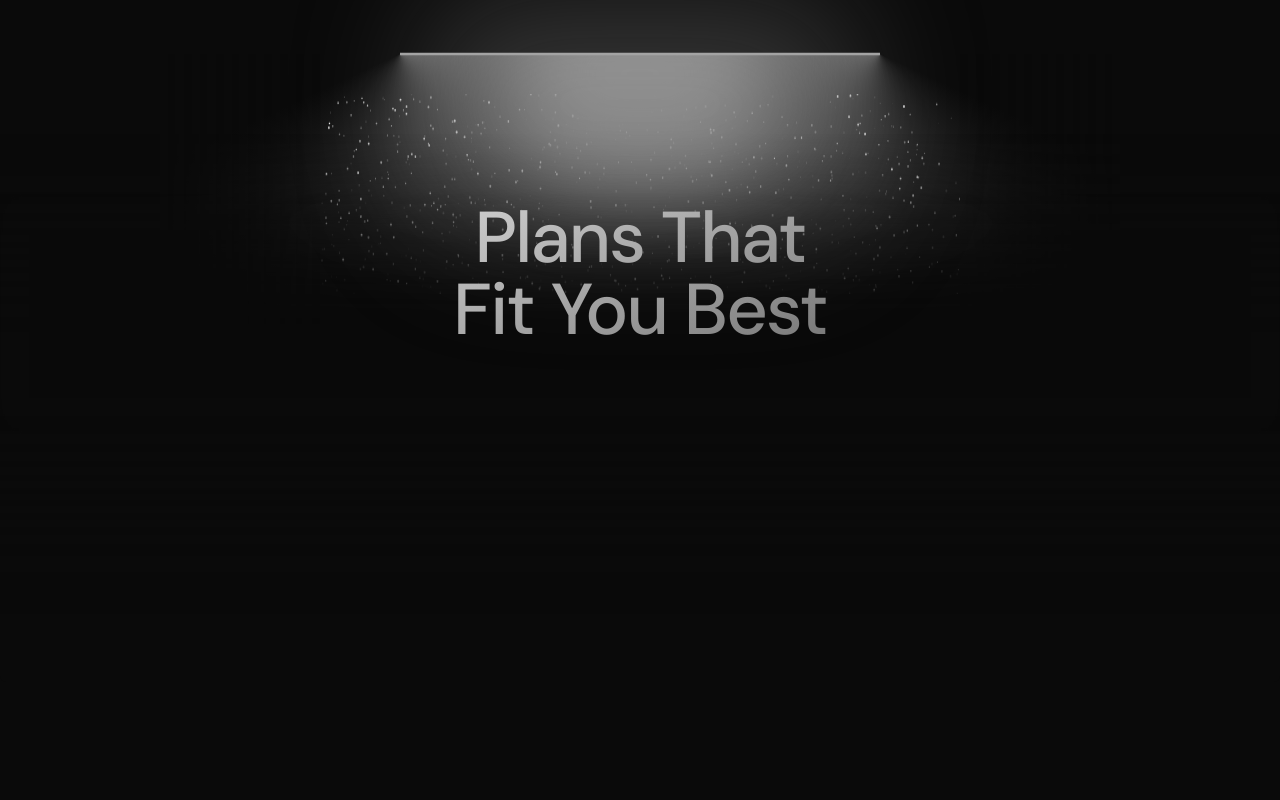
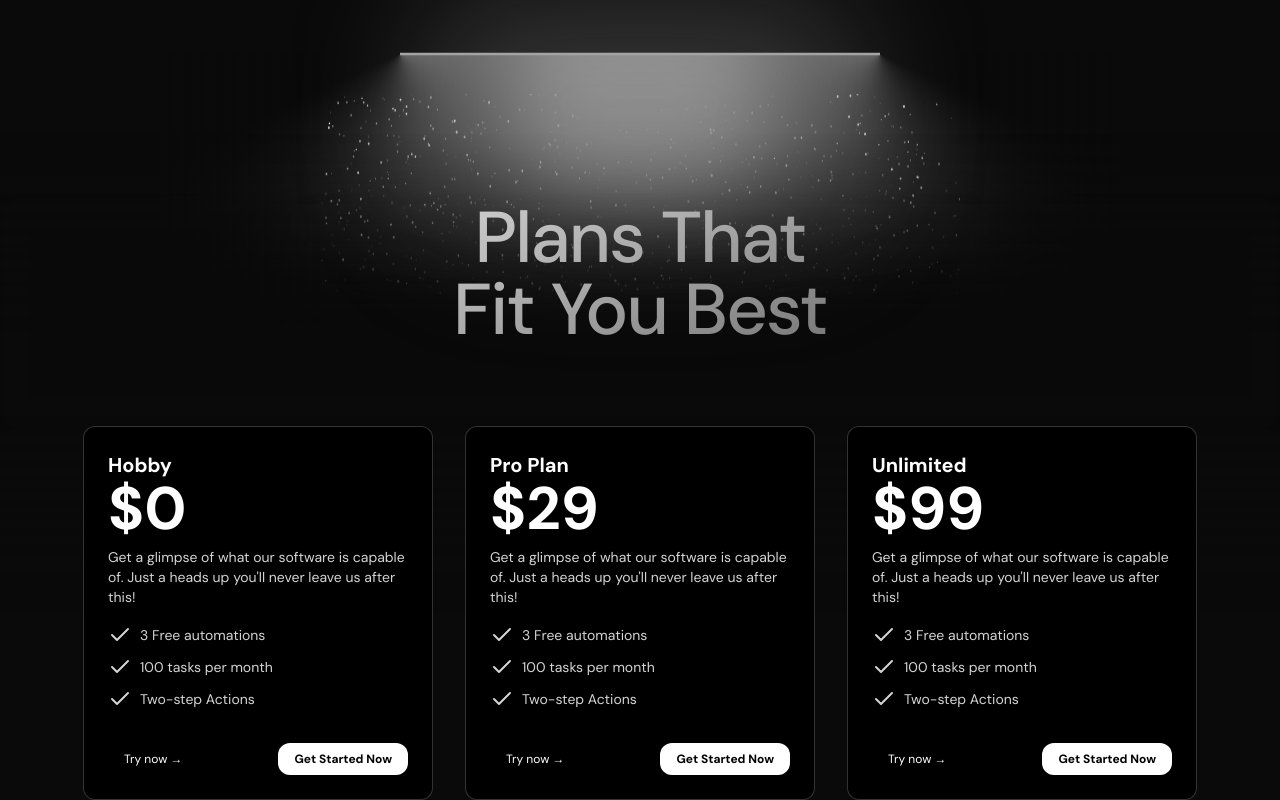
Before and after one commit to Lagnajit09/auto-weave, a Next.js app: page / in a window 1280 px wide. Shown: the part 1384-2184 px from the top of the page. Before the commit the page ends 2066 px from the top, so only its background shows below. Built offline with nearby package versions, Linux system fonts and the light colour scheme.

Commit message:
add: plans

```diff
--- a/src/app/page.tsx
+++ b/src/app/page.tsx
@@ -1,10 +1,10 @@
-import { HeroParallax } from "@/components/global/connect-parallax";
+import Plans from "@/components/custom/plans";
 import { ContainerScroll } from "@/components/global/Container-scroll-animation";
 import { InfiniteMovingCards } from "@/components/global/infinite-moving-cards";
 import { LampComponent } from "@/components/global/lamp";
 import Navbar from "@/components/global/Navbar";
 import { Button } from "@/components/ui/button";
-import { clients, products } from "@/lib/constants";
+import { clients } from "@/lib/constants";
 import React from "react";
 
 const Home = () => {
@@ -42,8 +42,13 @@ const Home = () => {
       {/* <section className="max-w-[100vw] overflow-x-hidden">
         <HeroParallax products={products}></HeroParallax>
       </section> */}
-      <section className="w-full mt-[-100px]">
+      <section className="w-full md:mt-[-100px] mt-[160px]">
         <LampComponent />
+        <div className="flex flex-wrap items-center justify-center flex-col md:flex-row gap-8 -mt-64">
+          <Plans title="Hobby" price="0" />
+          <Plans title="Pro Plan" price="29" />
+          <Plans title="Unlimited" price="99" />
+        </div>
       </section>
     </main>
   );
--- /dev/null
+++ b/src/components/custom/plans.tsx
@@ -0,0 +1,62 @@
+import React from "react";
+import { CardBody, CardContainer, CardItem } from "../global/3d-card";
+import { CheckIcon } from "lucide-react";
+
+interface PlansProps {
+  title: string;
+  price: string;
+}
+
+const Plans = ({ title, price }: PlansProps) => {
+  return (
+    <CardContainer className="inter-var ">
+      <CardBody className="bg-gray-50 relative group/card  dark:hover:shadow-2xl dark:hover:shadow-neutral-500/[0.1] dark:bg-black dark:border-white/[0.2] border-black/[0.1] w-full md:!w-[350px] h-auto rounded-xl p-6 border">
+        <CardItem
+          translateZ="50"
+          className="text-xl font-bold text-neutral-600 dark:text-white "
+        >
+          {title}
+          <h2 className="text-6xl ">${price}</h2>
+        </CardItem>
+        <CardItem
+          translateZ="60"
+          className="text-neutral-500 text-sm max-w-sm mt-2 dark:text-neutral-300"
+        >
+          Get a glimpse of what our software is capable of. Just a heads up{" "}
+          {"you'll"} never leave us after this!
+          <ul className="my-4 flex flex-col gap-2">
+            <li className="flex items-center gap-2">
+              <CheckIcon />3 Free automations
+            </li>
+            <li className="flex items-center gap-2">
+              <CheckIcon />
+              100 tasks per month
+            </li>
+            <li className="flex items-center gap-2">
+              <CheckIcon />
+              Two-step Actions
+            </li>
+          </ul>
+        </CardItem>
+        <div className="flex justify-between items-center mt-8">
+          <CardItem
+            translateZ={20}
+            as="button"
+            className="px-4 py-2 rounded-xl text-xs font-normal dark:text-white"
+          >
+            Try now →
+          </CardItem>
+          <CardItem
+            translateZ={20}
+            as="button"
+            className="px-4 py-2 rounded-xl bg-black dark:bg-white dark:text-black text-white text-xs font-bold"
+          >
+            Get Started Now
+          </CardItem>
+        </div>
+      </CardBody>
+    </CardContainer>
+  );
+};
+
+export default Plans;
--- a/src/components/ui/3d-card.tsx
+++ b/src/components/global/3d-card.tsx
@@ -1,7 +1,6 @@
 "use client";
 
 import { cn } from "@/lib/utils";
-import Image from "next/image";
 import React, {
   createContext,
   useState,
@@ -48,10 +47,7 @@ export const CardContainer = ({
   return (
     <MouseEnterContext.Provider value={[isMouseEntered, setIsMouseEntered]}>
       <div
-        className={cn(
-          "py-20 flex items-center justify-center",
-          containerClassName
-        )}
+        className={cn("flex items-center justify-center", containerClassName)}
         style={{
           perspective: "1000px",
         }}
@@ -116,7 +112,6 @@ export const CardItem = ({
   rotateX?: number | string;
   rotateY?: number | string;
   rotateZ?: number | string;
-  [key: string]: any;
 }) => {
   const ref = useRef<HTMLDivElement>(null);
   const [isMouseEntered] = useMouseEnter();
--- /dev/null
+++ b/src/components/ui/card.tsx
@@ -0,0 +1,76 @@
+import * as React from "react"
+
+import { cn } from "@/lib/utils"
+
+const Card = React.forwardRef<
+  HTMLDivElement,
+  React.HTMLAttributes<HTMLDivElement>
+>(({ className, ...props }, ref) => (
+  <div
+    ref={ref}
+    className={cn(
+      "rounded-xl border bg-card text-card-foreground shadow",
+      className
+    )}
+    {...props}
+  />
+))
+Card.displayName = "Card"
+
+const CardHeader = React.forwardRef<
+  HTMLDivElement,
+  React.HTMLAttributes<HTMLDivElement>
+>(({ className, ...props }, ref) => (
+  <div
+    ref={ref}
+    className={cn("flex flex-col space-y-1.5 p-6", className)}
+    {...props}
+  />
+))
+CardHeader.displayName = "CardHeader"
+
+const CardTitle = React.forwardRef<
+  HTMLDivElement,
+  React.HTMLAttributes<HTMLDivElement>
+>(({ className, ...props }, ref) => (
+  <div
+    ref={ref}
+    className={cn("font-semibold leading-none tracking-tight", className)}
+    {...props}
+  />
+))
+CardTitle.displayName = "CardTitle"
+
+const CardDescription = React.forwardRef<
+  HTMLDivElement,
+  React.HTMLAttributes<HTMLDivElement>
+>(({ className, ...props }, ref) => (
+  <div
+    ref={ref}
+    className={cn("text-sm text-muted-foreground", className)}
+    {...props}
+  />
+))
+CardDescription.displayName = "CardDescription"
+
+const CardContent = React.forwardRef<
+  HTMLDivElement,
+  React.HTMLAttributes<HTMLDivElement>
+>(({ className, ...props }, ref) => (
+  <div ref={ref} className={cn("p-6 pt-0", className)} {...props} />
+))
+CardContent.displayName = "CardContent"
+
+const CardFooter = React.forwardRef<
+  HTMLDivElement,
+  React.HTMLAttributes<HTMLDivElement>
+>(({ className, ...props }, ref) => (
+  <div
+    ref={ref}
+    className={cn("flex items-center p-6 pt-0", className)}
+    {...props}
+  />
+))
+CardFooter.displayName = "CardFooter"
+
+export { Card, CardHeader, CardFooter, CardTitle, CardDescription, CardContent }
```
